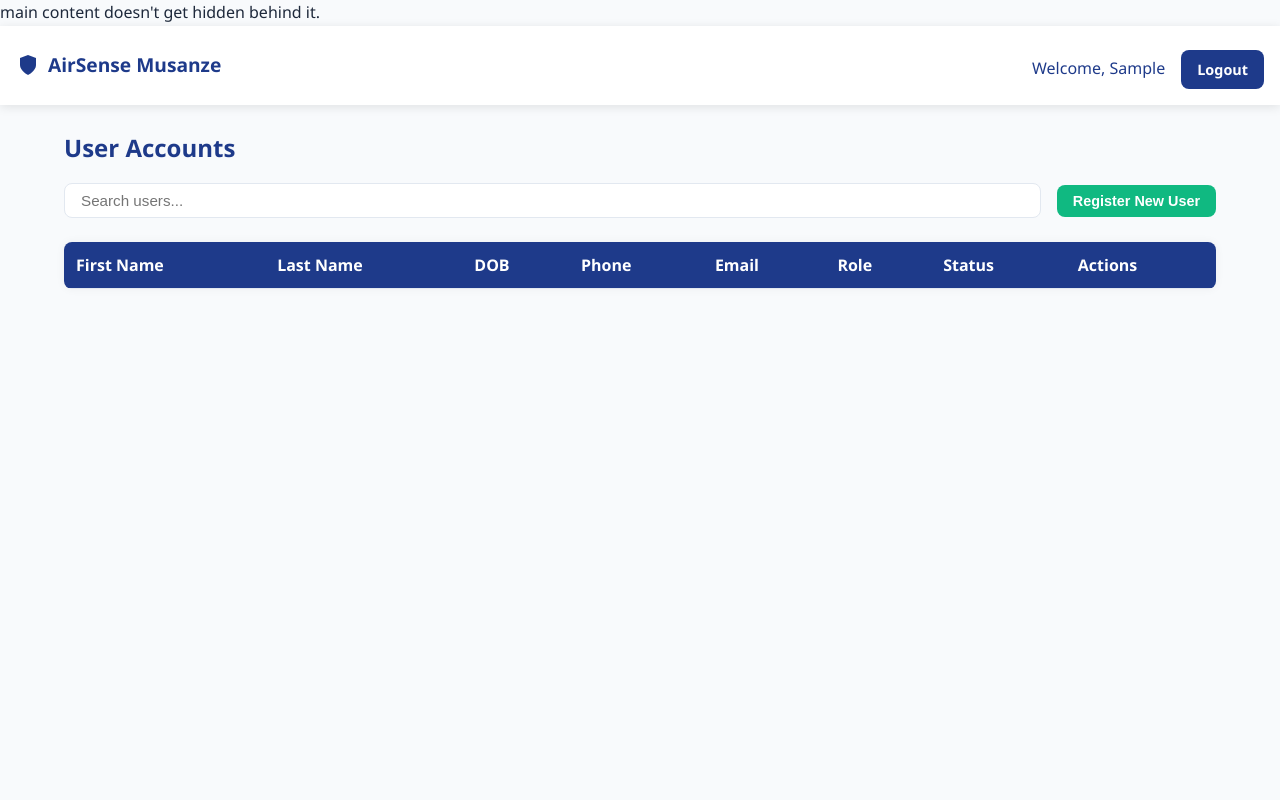
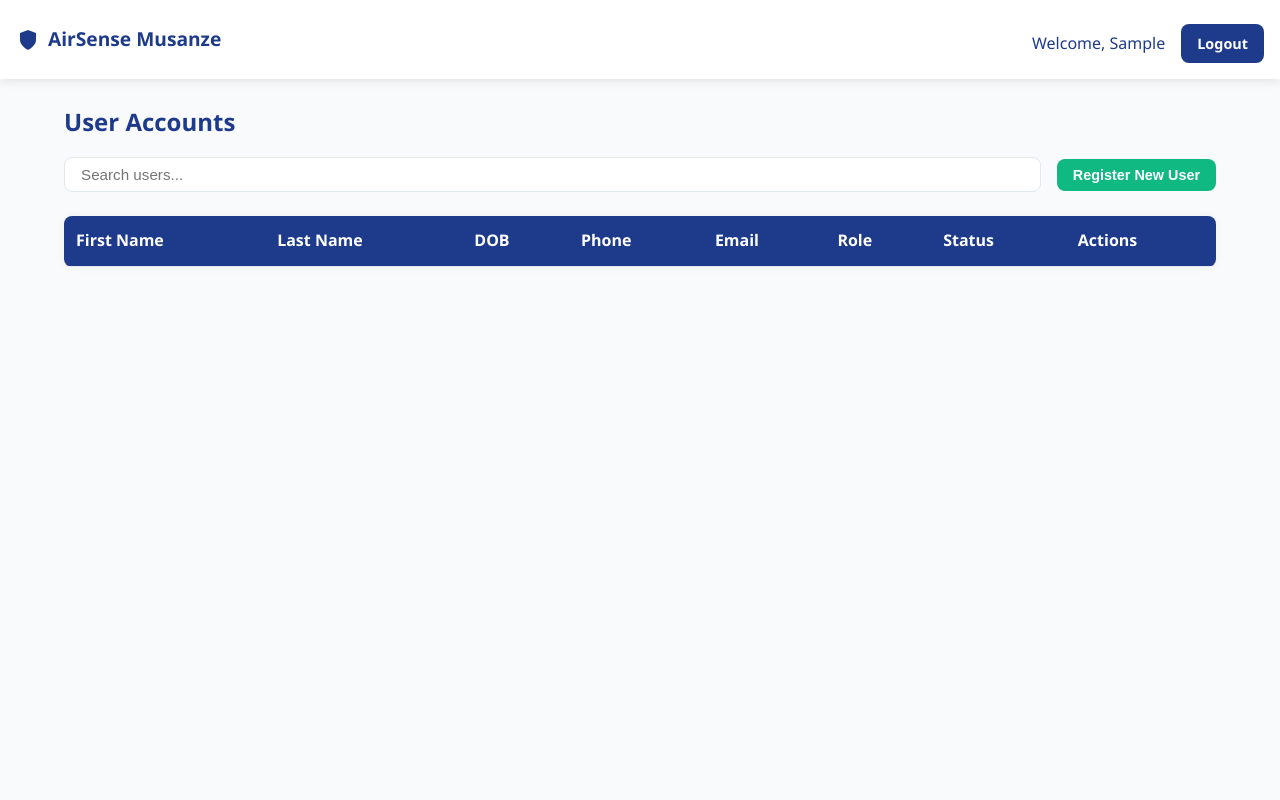
Before and after one commit to Elvis940/migisha-finalYearProject-airsensemusanze, a Django app: page /accounts/dashboard/ in a window 1280 px wide. Run offline with Django 5.2, Linux system fonts and the light colour scheme; the visitor is signed in with stand-in values (Sample User, id 1); data comes from the database, SQL or seed files in the repository; lists and menus that the app fills with data are empty.

Commit message:
Update dashboard.html

```diff
--- a/templates/accounts/dashboard.html
+++ b/templates/accounts/dashboard.html
@@ -1,4 +1,3 @@
-main content doesn't get hidden behind it.
 
 <!DOCTYPE html>
 <html lang="en">
```
